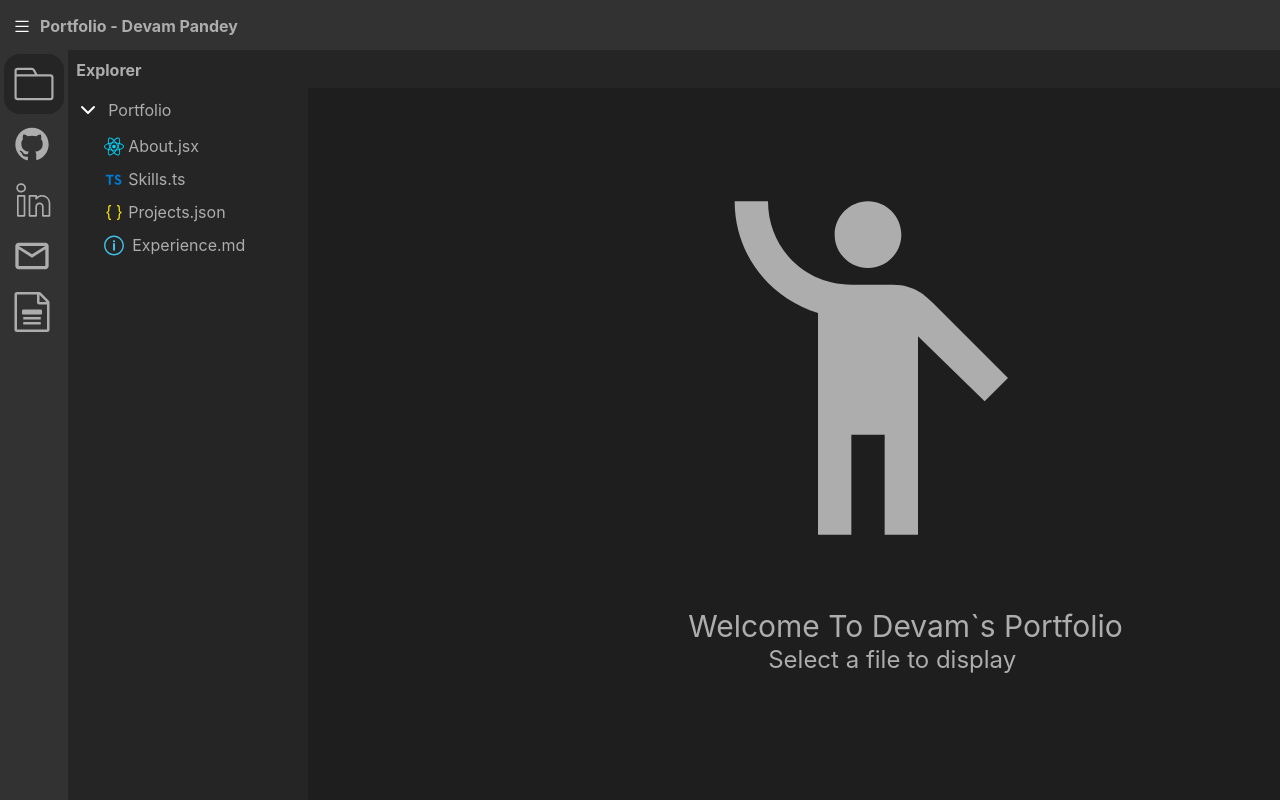
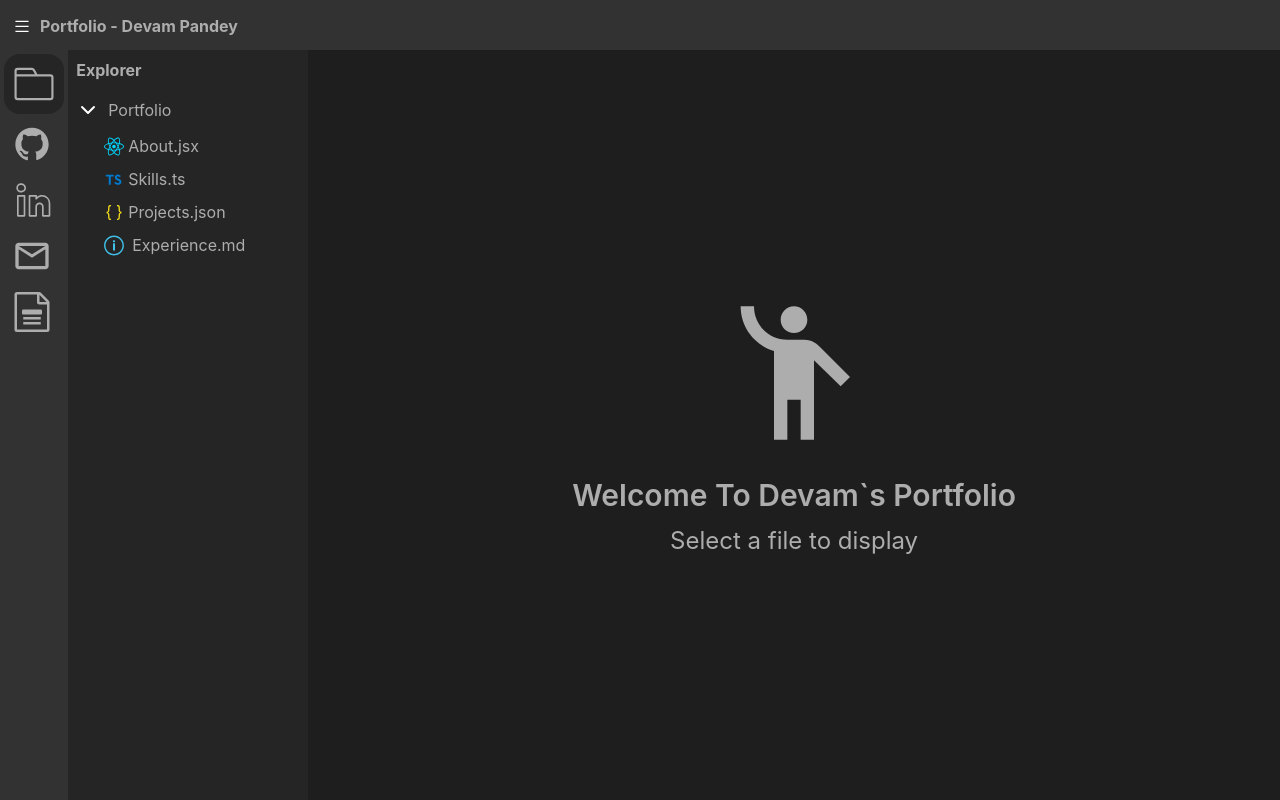
Before and after one commit to BEASTBOLTT/Portfolio, a React (Vite) app: page / in a window 1280 px wide. Built offline with nearby package versions, Linux system fonts and the light colour scheme.

Commit message:
fixed home page

```diff
--- a/src/components/Home.jsx
+++ b/src/components/Home.jsx
@@ -2,12 +2,12 @@
 function Home(){
     return(
         <div className="flex flex-1  flex-col">
-            <div className=" bg-[#252526] h-10">
-            </div>
-            <div className="bg-[#1E1E1E] h-full">
-                <svg className="h-120 w-100 ml-90 mt-10" xmlns="http://www.w3.org/2000/svg" width="24" height="24" viewBox="0 0 24 24"><path fill="#ADADAD" d="M12 2c1.1 0 2 .9 2 2s-.9 2-2 2s-2-.9-2-2s.9-2 2-2m3.9 6.1c-.4-.4-1.1-1.1-2.4-1.1H11C8.2 7 6 4.8 6 2H4c0 3.2 2.1 5.8 5 6.7V22h2v-6h2v6h2V10.1l4 3.9l1.4-1.4z" /></svg>
-                <h1 className="text-[#ADADAD] text-3xl ml-95">Welcome To Devam`s Portfolio</h1>
-                <p className="text-[#ADADAD] text-2xl ml-115">Select a file to display</p>
+            {/* <div className=" bg-[#252526] h-10">
+            </div> */}
+            <div className="bg-[#1E1E1E] flex-1 flex flex-col justify-center items-center">
+                <svg className="h-40 w-40 mb-6" xmlns="http://www.w3.org/2000/svg" width="24" height="24" viewBox="0 0 24 24"><path fill="#ADADAD" d="M12 2c1.1 0 2 .9 2 2s-.9 2-2 2s-2-.9-2-2s.9-2 2-2m3.9 6.1c-.4-.4-1.1-1.1-2.4-1.1H11C8.2 7 6 4.8 6 2H4c0 3.2 2.1 5.8 5 6.7V22h2v-6h2v6h2V10.1l4 3.9l1.4-1.4z" /></svg>
+                <h1 className="text-[#ADADAD] text-3xl font-semibold mb-3">Welcome To Devam`s Portfolio</h1>
+                <p className="text-[#ADADAD] text-2xl ">Select a file to display</p>
             </div>
         </div>
     )
```
